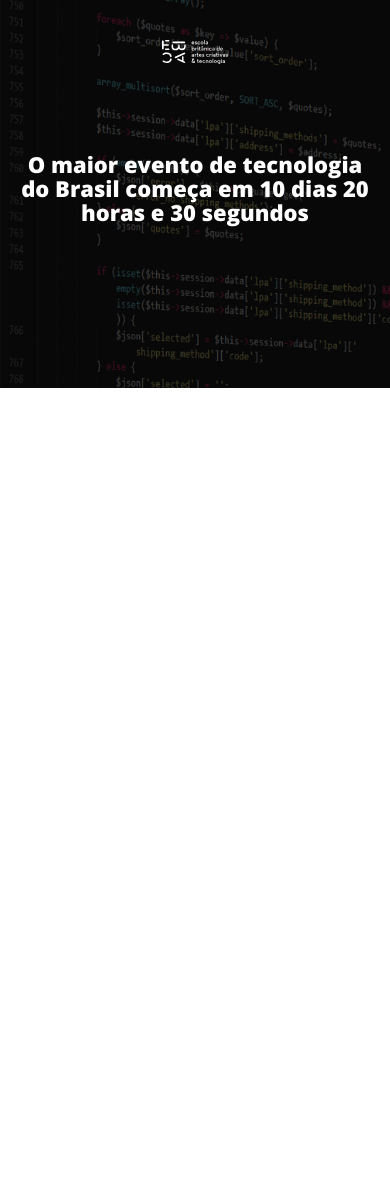
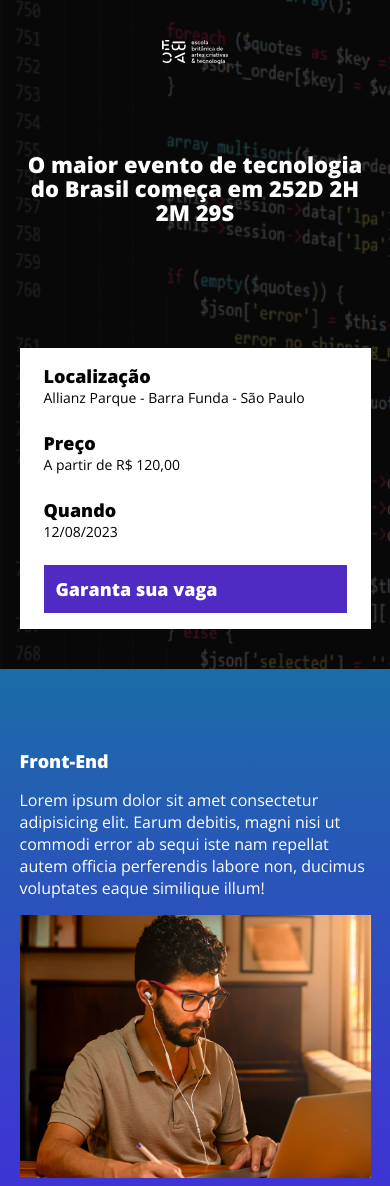
Before and after one commit to Cjr88/ebac_tech_talks, a website built with Parcel: page src/index.html in a window 390 px wide. Shown: the top 1186 px of the page. Before the commit the page ends 844 px from the top, so only its background shows below. Built offline with nearby package versions, Linux system fonts and the light colour scheme.

Commit message:
commit adicionando js/contador

```diff
--- a/package.json
+++ b/package.json
@@ -4,6 +4,7 @@
   "description": "",
   "main": "index.js",
   "scripts": {
+    "build":"parcel src/index.html",
     "dev": "parcel src/index.html src/styles/main.scss src/scripts/main.js",
     "test": "echo \"Error: no test specified\" && exit 1"
   },
--- a/src/index.html
+++ b/src/index.html
@@ -10,7 +10,7 @@
     <link rel="preconnect" href="https://fonts.gstatic.com" crossorigin>
     <link href="https://fonts.googleapis.com/css2?family=Open+Sans&display=swap" rel="stylesheet">
     <link href="https://fonts.googleapis.com/css2?family=Open+Sans:wght@400;800&display=swap" rel="stylesheet">
-
+    <link rel="stylesheet" href="https://unpkg.com/aos@next/dist/aos.css" />
     <link rel="stylesheet" href="styles/main.scss">
 </head>
 <body>
@@ -18,11 +18,77 @@
     <header class="hero">
         <div class="container">
             <img class="hero__logo" src="images/ebac_logo.svg" alt="EBAC">
-            <p class="hero__text">O maior evento de tecnologia do Brasil começa em 10 dias 20 horas e 30 segundos</p>
+            <p class="hero__text">O maior evento de tecnologia do Brasil começa em <span id="contador"></span></p>
+            <div class="infos-bar">
+                <ul class="infos-bar__infos">
+                    <li class="infos-bar__infos__item">
+                        <b>Localização </b>
+                        Allianz Parque - Barra Funda - São Paulo
+                    </li>
+                    <li class="infos-bar__infos__item">
+                        <b>Preço</b>
+                        A partir de R$ 120,00
+                    </li>
+                    <li class="infos-bar__infos__item">
+                        <b>Quando</b>
+                        12/08/2023
+                    </li>
+                </ul>
+                <a href="#" class="button button--primary">
+                    Garanta sua vaga
+                </a>
+            </div>
         </div>
     </header>
 
+    <section class="event event--frontend" >
+        <div class="container" data-aos="fade-right">
+            <div class="event__details">
+                <h2 class="event__details__title">Front-End</h2>
+                <p class="event__details__description">
+                    Lorem ipsum dolor sit amet consectetur adipisicing elit. Earum debitis, magni nisi ut commodi error ab sequi iste nam repellat autem officia perferendis labore non, ducimus voluptates eaque similique illum!
+                </p>
 
+            </div>
+            <img class="event__image" src="images/frontend.png" alt="FrontEnd">
+        </div>
+    </section>
+    <section class="event event--ux-ui event--image-left" >
+        <div class="container" data-aos="fade-left">
+            <div class="event__details">
+                <h2 class="event__details__title">UI-UX</h2>
+                <p class="event__details__description">
+                    Lorem ipsum dolor sit amet consectetur adipisicing elit. Earum debitis, magni nisi ut commodi error ab sequi iste nam repellat autem officia perferendis labore non, ducimus voluptates eaque similique illum!
+                </p>
+            </div>
+            <img class="event__image" src="images/ui-ux.png" alt="FrontEnd">
+        </div>
+    </section>
+    <section class="event event--data-science">
+        <div class="container" data-aos="fade-right">
+            <div class="event__details">
+                <h2 class="event__details__title">Data-Science</h2>
+                <p class="event__details__description">
+                    Lorem ipsum dolor sit amet consectetur adipisicing elit. Earum debitis, magni nisi ut commodi error ab sequi iste nam repellat autem officia perferendis labore non, ducimus voluptates eaque similique illum!
+                </p>
+            </div>
+            <img class="event__image" src="images/data.png" alt="FrontEnd">
+        </div>
+    </section>
+    <section class="event event--backend event--image-left">
+        <div class="container" data-aos="fade-left">
+            <div class="event__details">
+                <h2 class="event__details__title">Back-end</h2>
+                <p class="event__details__description">
+                    Lorem ipsum dolor sit amet consectetur adipisicing elit. Earum debitis, magni nisi ut commodi error ab sequi iste nam repellat autem officia perferendis labore non, ducimus voluptates eaque similique illum!
+                </p>
+            </div>
+            <img class="event__image" src="images/backend.png" alt="FrontEnd">
+        </div>
+    </section>
+
+    <script src="https://unpkg.com/aos@next/dist/aos.js"></script>
     <script src="scripts/main.js"></script>
+
 </body>
 </html>
--- a/src/scripts/main.js
+++ b/src/scripts/main.js
@@ -1 +1,33 @@
-console.log('ola mundo');
+AOS.init();
+
+const dataDoEvento = new Date("Dec 12, 2023 19:00:00");
+const timeStampDoEvento = dataDoEvento.getTime();
+
+const contaAsHoras = setInterval(function() {
+    const agora = new Date();
+    const timeStampAtual = agora.getTime();
+
+    const distanciaAteOEvento = timeStampDoEvento - timeStampAtual;
+
+    const diaEmMs = 1000 * 60 * 60 * 24;
+    const horaEmMs = 1000 * 60 * 60;
+    const minutoEmMs = 1000 * 60;
+
+   const diasAteoEvento = Math.floor(distanciaAteOEvento  / diaEmMs);
+   const horasAteOEvento = Math.floor((distanciaAteOEvento % diaEmMs) / horaEmMs);
+   const minutosAteOEvento = Math.floor((distanciaAteOEvento % horaEmMs) / minutoEmMs);
+   const segundosAteOEvento = Math.floor((distanciaAteOEvento % minutoEmMs) / 1000);
+
+
+//    console.log(diasAteoEvento);
+//    console.log(horasAteOEvento);
+//    console.log(minutosAteOEvento);
+//    console.log(segundosAteOEvento);
+
+   document.getElementById('contador').innerHTML = `${diasAteoEvento}D ${horasAteOEvento}H ${minutosAteOEvento}M ${segundosAteOEvento}S `;
+
+   if(distanciaAteOEvento < 0 ){
+    clearInterval(contaAsHoras);
+    document.getElementById('contador').innerHTML - 'Evento expirado'
+   }
+}, 1000)
--- /dev/null
+++ b/src/styles/_event.scss
@@ -0,0 +1,65 @@
+@use 'variables';
+
+.event{
+    padding: 80px 0;
+
+
+    &--frontend{
+        background-image: linear-gradient( variables.$blue1,variables.$blue2);
+    }
+
+    &--ux-ui{
+        background-image: linear-gradient( variables.$blue2,variables.$pink);
+    }
+
+    &--data-science{
+        background-image: linear-gradient( variables.$pink,variables.$yellow);
+    }
+
+    &--backend{
+        background-image: linear-gradient( variables.$yellow,variables.$pink);
+    }
+
+    &--image-left{
+        .container{
+            flex-direction: row-reverse;
+        }
+    }
+
+    &__image{
+        max-width: 360px;
+    }
+
+    .container{
+        display: flex;
+        gap: 40px;
+
+    }
+
+    &__details{
+        &__title{
+            font-size: 18px;
+            font-weight: bold;
+            margin-bottom: 16px;
+        }
+
+        &__description{
+            line-height: 22px;
+            }
+    }
+
+    @media (max-width:640px) {
+            .container{
+                display: block;
+            }
+
+            &__image{
+                width: 100%;
+            }
+
+            &__details{
+                margin-right: 0;
+                margin-bottom: 16px;
+            }
+    }
+}
--- a/src/styles/_hero.scss
+++ b/src/styles/_hero.scss
@@ -1,3 +1,5 @@
+@use'variables';
+
 .hero{
     padding-top: 64px;
     padding-bottom: 100px;
@@ -18,7 +20,7 @@
         left: 0;
         width: 100%;
         height: 100%;
-        background-color: #000;
+        background-color: variables.$secondaryTextColor;
         content: '';
         opacity: 0.7;
     }
--- /dev/null
+++ b/src/styles/_variables.scss
@@ -0,0 +1,8 @@
+$blue1: #1B6ca7;
+$blue2:#442bdb;
+$pink:#89223b;
+$yellow:#9c791d;
+$purple:#4f2ac3;
+
+$textColor: #fff;
+$secondaryTextColor: #000;
--- /dev/null
+++ b/src/styles/components/_buttons.scss
@@ -0,0 +1,27 @@
+@use '../variables';
+
+.button{
+    padding: 12px;
+    font-size: 18px;
+    font-weight: bold;
+    text-decoration: none;
+    white-space: nowrap;
+    text-align: center;
+
+    &--primary{
+        color: variables.$textColor;
+        background-color: variables.$purple;
+
+    }
+
+    @media (max-width:640px){
+        display: block;
+        width: 100%;
+        text-align: center;
+
+    }
+    @media (max-width:1024px){
+        display: flex;
+        align-items: center;
+    }
+}
--- /dev/null
+++ b/src/styles/components/_infosbar.scss
@@ -0,0 +1,41 @@
+@use '../variables';
+
+
+.infos-bar{
+    padding: 16px 24px;
+    background-color:variables.$textColor;
+    display: flex;
+    justify-content: space-between;
+
+
+    &__infos{
+        display: flex;
+        gap: 40px;
+
+        &__item{
+            font-size: 14px;
+            color: variables.$secondaryTextColor;
+
+            b{
+                font-size: 18px;
+                display: block;
+                color: variables.$secondaryTextColor;
+            }
+        }
+    }
+
+    @media (max-width:640px) {
+        display: block;
+
+        &__infos{
+            display: block;
+
+            &__item{
+                margin-bottom: 24px;
+            }
+        }
+    }
+    @media (max-width:1024px){
+        gap: 16px;
+    }
+}
--- a/src/styles/main.scss
+++ b/src/styles/main.scss
@@ -1,12 +1,16 @@
 @use 'hero';
-
+@use 'components/infosbar';
+@use 'components/buttons';
+@use 'event';
+@use 'variables';
 
 *{
     margin: 0;
     padding: 0;
     font-family: 'Open Sans', sans-serif;
     box-sizing: border-box;
-    color: #fff;
+    color: variables.$textColor;
+    list-style: none;
 }
 .container{
     max-width: 960px;
```
